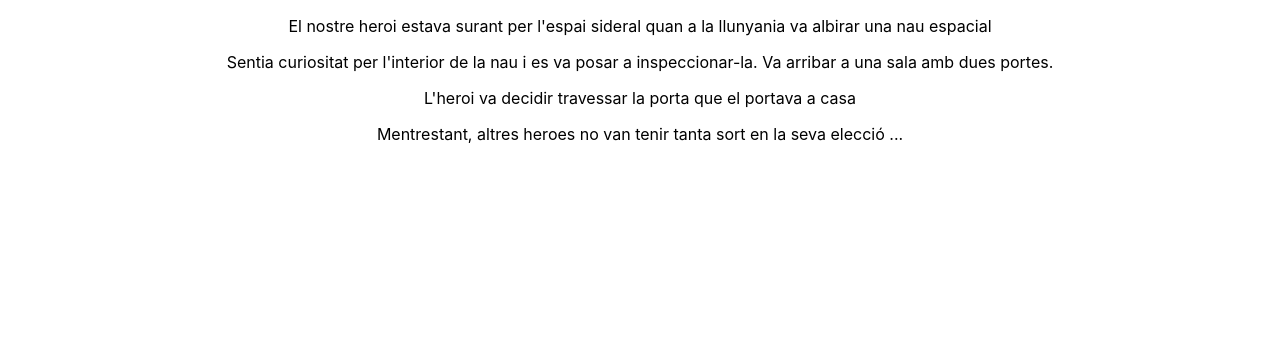
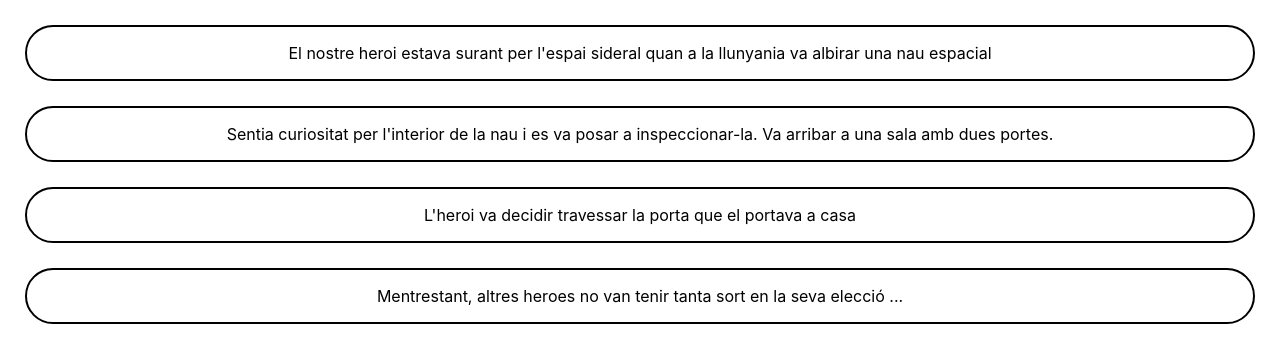
Before and after one commit to nuriagrinyo/sprint6, a React (Create React App) app: page / in a window 1280 px wide. Shown: the top 362 px of the page. Built offline with nearby package versions, Linux system fonts and the light colour scheme.

Commit message:
ex3 final

```diff
--- a/package.json
+++ b/package.json
@@ -9,6 +9,7 @@
     "react": "^17.0.2",
     "react-dom": "^17.0.2",
     "react-scripts": "5.0.0",
+    "styled-components": "^5.3.3",
     "web-vitals": "^2.1.3"
   },
   "scripts": {
--- a/src/App.js
+++ b/src/App.js
@@ -1,7 +1,7 @@
 
 import './App.css';
 
-import Escena from './components/escena/escena';
+import { Escena } from './components/escena/escena';
 
 //importar arxiu json que conté les dades
 import Dades from './dades.json';
@@ -35,6 +35,8 @@ function App() {
       frase = {escenes[3]}
       />
 
+
+
     </div>
   );
 }
--- a/src/components/escena/escena.js
+++ b/src/components/escena/escena.js
@@ -1,10 +1,8 @@
 //importar react
 import React from "react";
 
-export default function Escena(props) {
+import { Box } from "./escena.styled";
 
-    return (
-        <p>{props.frase}</p>
-    )
-
-}
+export const Escena = (props) => <Box>
+    <p>{props.frase}</p>
+</Box>
--- /dev/null
+++ b/src/components/escena/escena.styled.js
@@ -0,0 +1,7 @@
+import styled from "styled-components";
+
+export const Box = styled.div`
+    border: 2px solid black;
+    border-radius: 40px;
+    margin: 25px;
+`;
```
Also changed, not shown: 1 other file (tests, documents, lock files or other folders).
